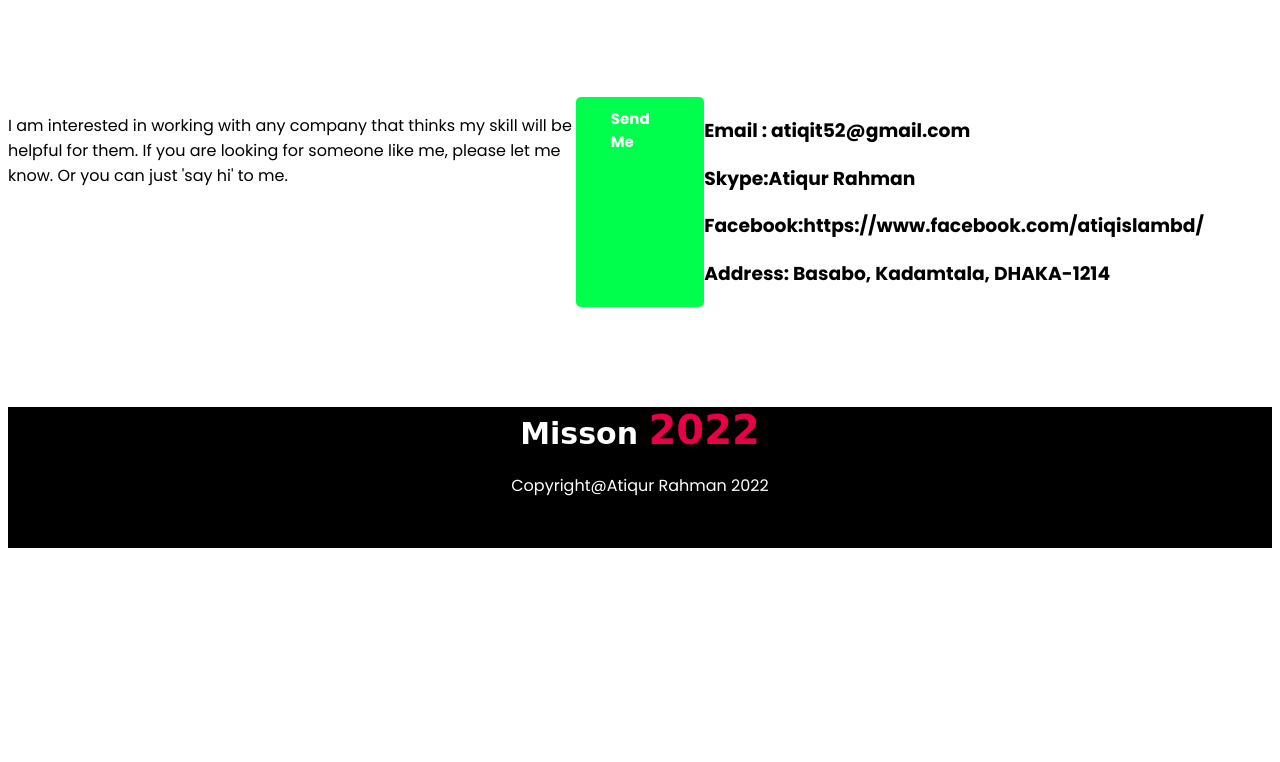
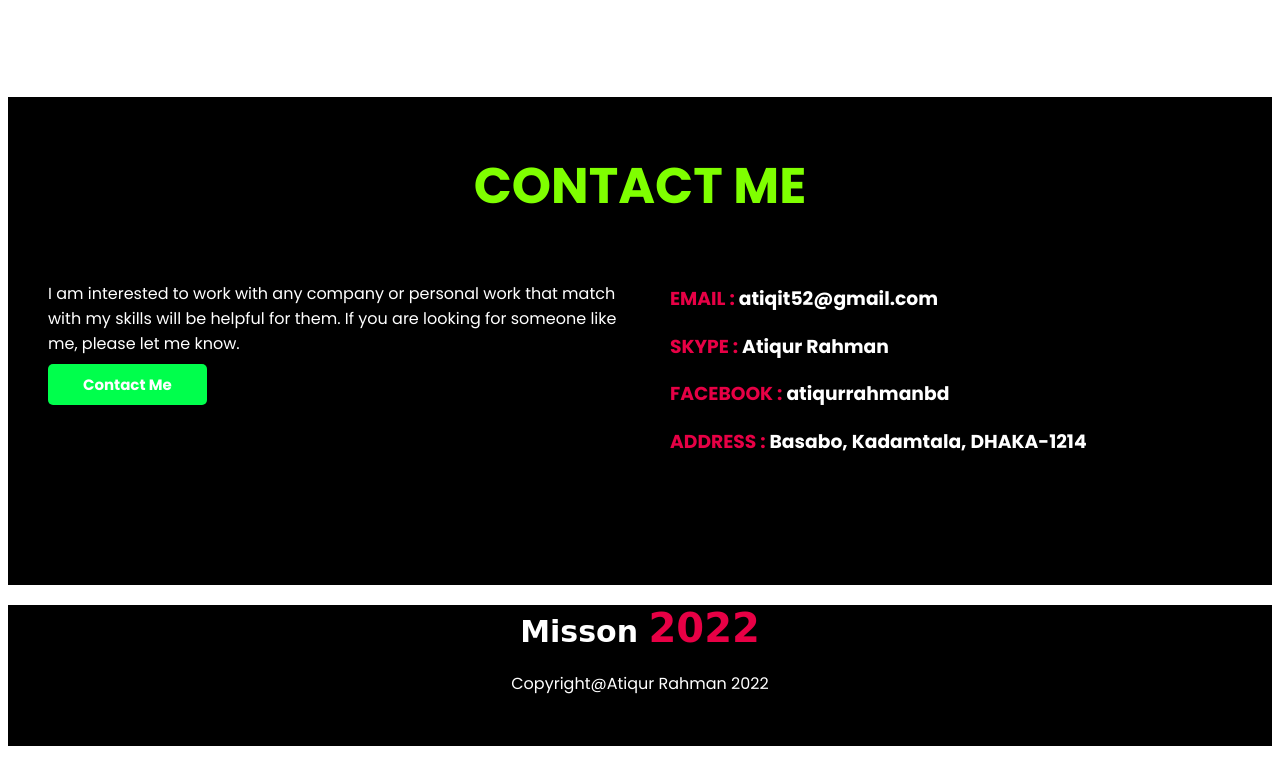
Before and after one commit to 52atiq/Atiqur-Rahman-Portfolio, a plain HTML site: page index.html in a window 1280 px wide. Shown: the part 1963-2725 px from the top of the page. Before the commit the page ends 2527 px from the top, so only its background shows below. Drawn offline with Linux system fonts and the light colour scheme; a web font is replaced by a local one.

Commit message:
contact changed

```diff
--- a/index.html
+++ b/index.html
@@ -9,7 +9,6 @@
     <link rel="preconnect" href="https://fonts.googleapis.com">
     <link rel="preconnect" href="https://fonts.gstatic.com" crossorigin>
     <link href="https://fonts.googleapis.com/css2?family=Poppins:wght@400;700&display=swap" rel="stylesheet">
-
     <link rel="preconnect" href="https://fonts.googleapis.com">
     <link rel="preconnect" href="https://fonts.gstatic.com" crossorigin>
     <link href="https://fonts.googleapis.com/css2?family=Mea+Culpa&family=Poppins:wght@400;700&display=swap" rel="stylesheet">
@@ -37,24 +36,20 @@
             <div class="my-mission" >
                 <img src="./images/illustrators/illustrator-1.png" alt="">
                 <h3 class="mission-header">Mission</h3>
-                <p class="mission-paragraph"> Hello! I'm , a passionate software engineer. I degs using JavaScript.</p>
+                <p class="mission-paragraph">Being a web developer my mission is to provide quality work to client , always try  to customer-centric, result-oriented.</p>
             </div>
 
                 <div class="my-vission">
                     <img src="./images/illustrators/illustrator-2.png" alt="">
                     <h3 class="mission-header">Vission</h3>
-                    <p class="mission-paragraph">Amet minim mollit non deserunt
-                        ullamco est sit aliqua dolor do amet
-                        sint. Velit officia consequat duis enim
-                        velit mollit.</p>
+                    <p class="mission-paragraph"> As a web developer i always try to work honestly, hope in future i will continue this process.
+                        .</p>
                 </div>
                 <div class="my-goals">
                     <img src="./images/illustrators/illustrator-3.png" alt="">
                     <h3 class="mission-header">Goals</h3>
-                    <p class="mission-paragraph">Amet minim mollit non deserunt
-                        ullamco est sit aliqua dolor do amet
-                        sint. Velit officia consequat duis enim
-                        velit mollit.</p>
+                    <p class="mission-paragraph"> My goal is to not only get the attention of potential customers, but to also earn their trust.
+                        </p>
                 </div>
 
         </div>
@@ -87,20 +82,23 @@
         </div>
     </section>
 
-       <section class="container">
-           <div class="my-contact">
-           <p>I am interested in working with any company that thinks my skill will be helpful for them. If you are looking for someone like me, please let me know. Or you can just 'say hi' to me.</p>
-           </div>
-           <a class="button-link" href="">Send Me</a>
-           <div class="my-contact">
-              <h3> Email : atiqit52@gmail.com</h3>
-              <h3>Skype:Atiqur Rahman</h3>
-              <h3> Facebook:https://www.facebook.com/atiqislambd/</h3>
-              <h3>Address: Basabo, Kadamtala, DHAKA-1214</h3>
+    <!-- Contact start -->
+    <section class="contact">
+        <h1 id="contact-header" >Contact Me</h1>
+        <div class="container">
+            <div class="my-contact">
+                <p>I am interested to work with any company or personal work that match with my skills will be helpful for them. If you are looking for someone like me, please let me know.</p>
+                <a class="button-link" href="">Contact Me</a>
+                </div>
 
+                <div class="my-contact">
+                   <h3> <span>Email :</span>  atiqit52@gmail.com</h3>
+                   <h3> <span>Skype :</span> Atiqur Rahman</h3>
+                   <h3> <span>Facebook :</span> atiqurrahmanbd</h3>
+                   <h3><span> Address :</span>  Basabo, Kadamtala, DHAKA-1214</h3>
+             </div>
         </div>
-
-       </section>
+    </section>
 
       <footer>
           <h1>Misson <span class="my-name">2022</span></h1>
--- a/style.css
+++ b/style.css
@@ -141,9 +141,32 @@ footer h1{
     font-family: 'Mea Culpa', cursive;
 }
 /* contact css */
+.contact {
+    background-color: black;
+    padding: 10px;
+}
+#contact-header{
+      text-transform: uppercase;
+      text-align: center;
+      font-size: 50px;
+      color: chartreuse;
+}
 .my-contact{
     width: 50%;
+    padding-left: 30px;
+
 }
+.my-contact p{
+    color: white;
+}
+.my-contact span{
+     color: #ff004ce7;
+     text-transform: uppercase;
+}
+.my-contact h3{
+    color: white;
+}
+
 footer p{
     color: white;
     padding-bottom: 50px;
```
